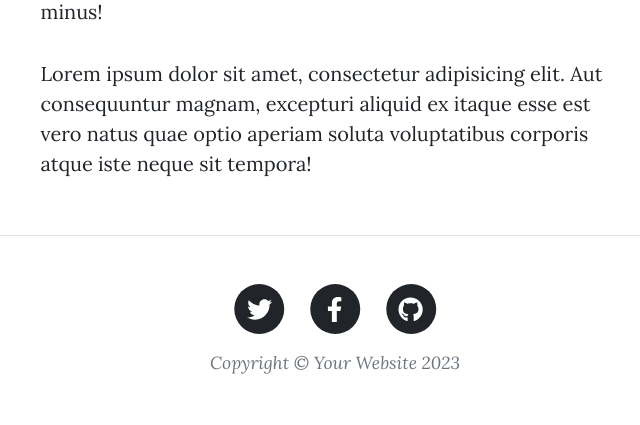
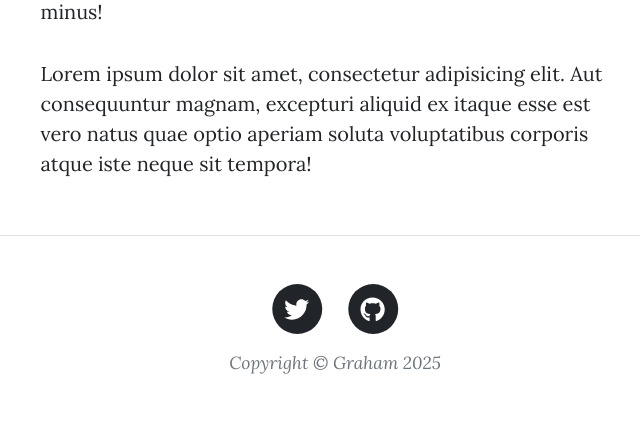
Before and after one commit to grahamlela/neat-blog-with-auth, a Flask app: page /about in a window 1280 px wide. Shown: the part 887-1312 px from the top of the page, without its empty margins (305-945 px from the left). Run offline with Flask 3, Linux system fonts and the light colour scheme; some libraries are stand-ins or nearby versions.

Commit message:
Remove facebook link; update twitter and github hrefs

```diff
--- a/templates/footer.html
+++ b/templates/footer.html
@@ -5,7 +5,7 @@
                   <div class="col-md-10 col-lg-8 col-xl-7">
                       <ul class="list-inline text-center">
                           <li class="list-inline-item">
-                              <a href="#!">
+                              <a href="https://x.com/grahamolela">
                                   <span class="fa-stack fa-lg">
                                       <i class="fas fa-circle fa-stack-2x"></i>
                                       <i class="fab fa-twitter fa-stack-1x fa-inverse"></i>
@@ -13,15 +13,7 @@
                               </a>
                           </li>
                           <li class="list-inline-item">
-                              <a href="#!">
-                                  <span class="fa-stack fa-lg">
-                                      <i class="fas fa-circle fa-stack-2x"></i>
-                                      <i class="fab fa-facebook-f fa-stack-1x fa-inverse"></i>
-                                  </span>
-                              </a>
-                          </li>
-                          <li class="list-inline-item">
-                              <a href="#!">
+                              <a href="https://github.com/grahamlela">
                                   <span class="fa-stack fa-lg">
                                       <i class="fas fa-circle fa-stack-2x"></i>
                                       <i class="fab fa-github fa-stack-1x fa-inverse"></i>
@@ -29,7 +21,7 @@
                               </a>
                           </li>
                       </ul>
-                      <div class="small text-center text-muted fst-italic">Copyright &copy; Your Website 2023</div>
+                      <div class="small text-center text-muted fst-italic">Copyright &copy; Graham 2025</div>
                   </div>
               </div>
           </div>
```
